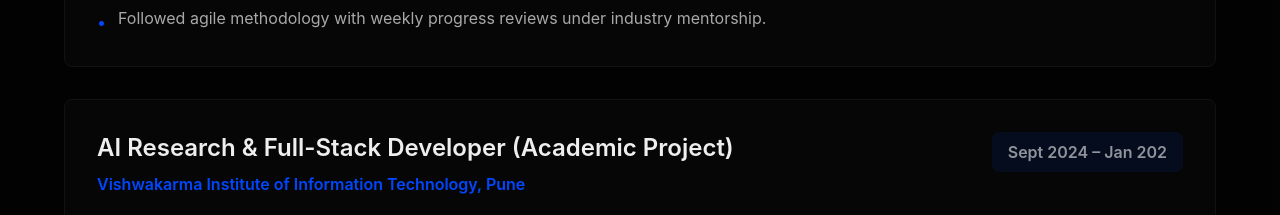
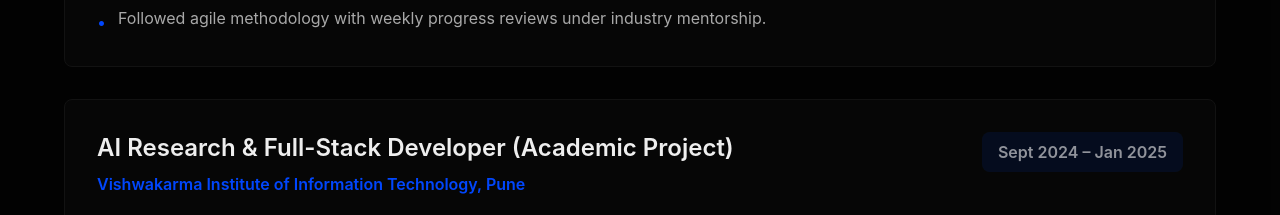
Before and after one commit to AniketBansod/Portfolio, a React (Vite) app: page / in a window 1280 px wide. Shown: the part 2900-3115 px from the top of the page. Built offline with nearby package versions, Linux system fonts and the light colour scheme.

Commit message:
updated the experience section

```diff
--- a/src/components/Experience.jsx
+++ b/src/components/Experience.jsx
@@ -15,7 +15,7 @@ const Experience = () => {
     {
       title: "AI Research & Full-Stack Developer (Academic Project)",
       company: "Vishwakarma Institute of Information Technology, Pune",
-      period: "Sept 2024 – Jan 202",
+      period: "Sept 2024 – Jan 2025",
       description: [
         "Developed an AI-powered classroom platform for plagiarism and AI-text detection with a complete assignment workflow system.",
         "Implemented FAISS semantic search, BM25 retrieval, and AI text classifiers for intelligent plagiarism detection.",
```
